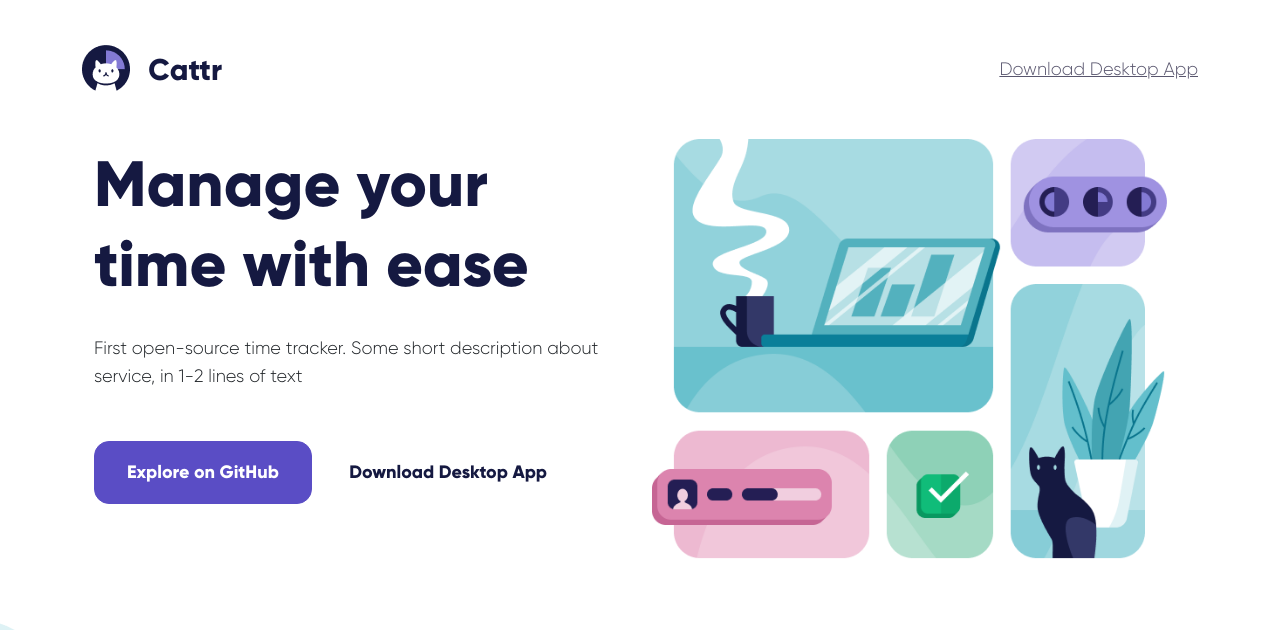
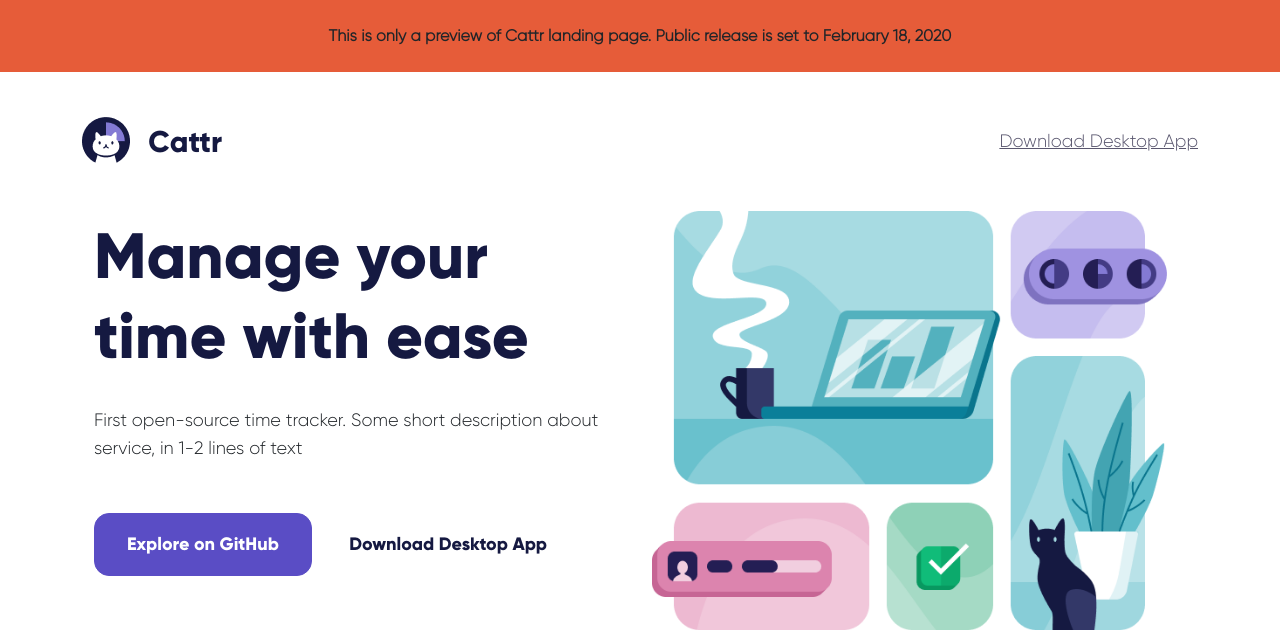
Before and after one commit to cattr-app/cattr-app.github.io, a PHP site: page /static/index.html in a window 1280 px wide. Shown: the top 630 px of the page. Run offline with PHP 8.4, Linux system fonts and the light colour scheme; style sheets or scripts are compiled from the project's sources.

Commit message:
Add "development" notice on top

```diff
--- a/src/sass/main.scss
+++ b/src/sass/main.scss
@@ -3,6 +3,23 @@
 @import 'core';
 @import 'sections';
 @import 'static';
+
+.top-splash {
+
+  background-color: #E65C39;
+  text-align: center;
+  width: 100vw;
+
+
+  b {
+
+    font-size: 700;
+    display: block;
+    padding: 1.5em;
+
+  }
+
+}
 
 header {
   a {
--- a/src/static/index.html
+++ b/src/static/index.html
@@ -7,6 +7,9 @@
     <meta name="viewport" content="width=device-width, initial-scale=1, shrink-to-fit=no">
 </head>
 <body>
+<div class="top-splash">
+    <b>This is only a preview of Cattr landing page. Public release is set to February 18, 2020</b>
+</div>
 <header class="container">
     <div class="logo-plus-title">
         <picture>
```
Also changed, not shown: package-lock.json.
